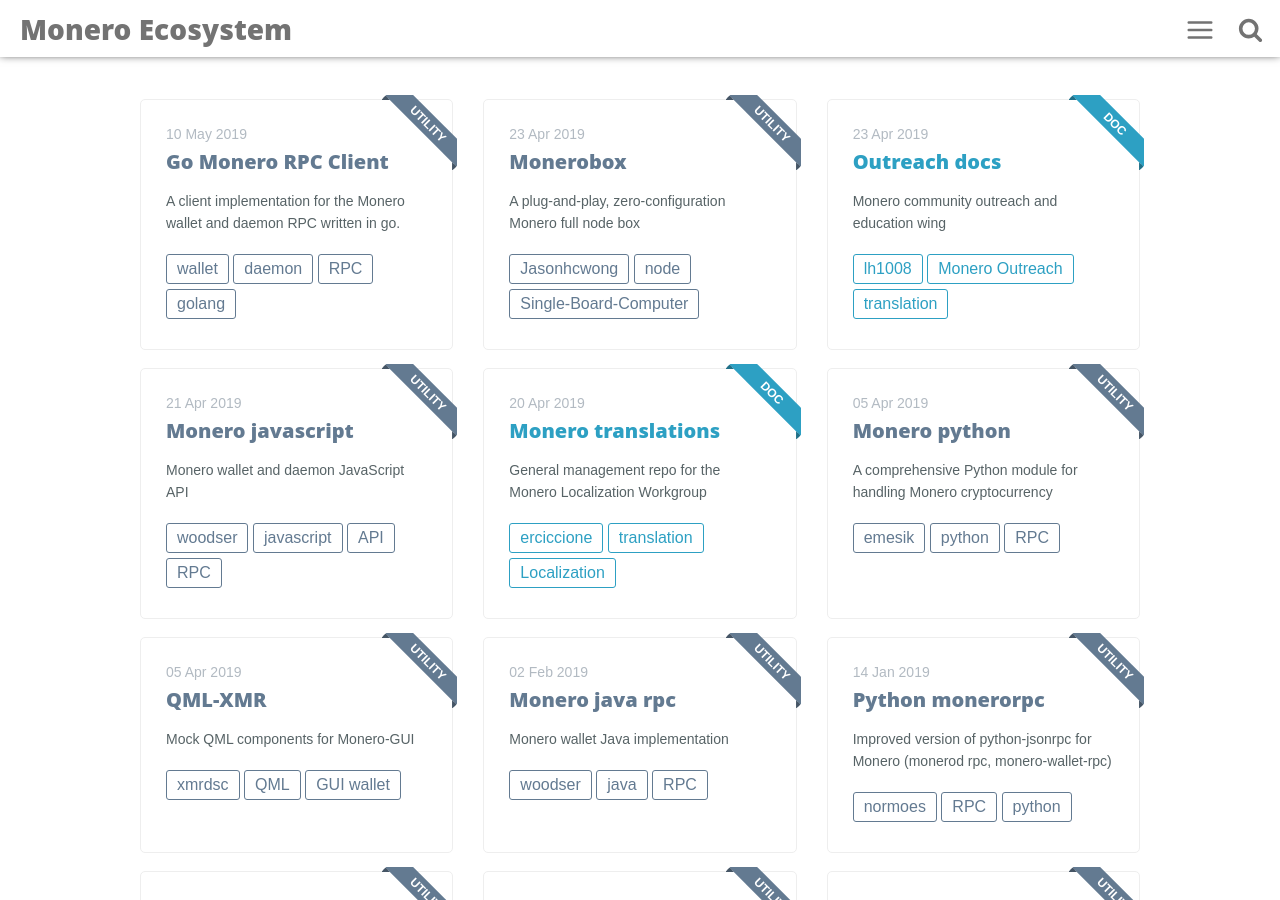
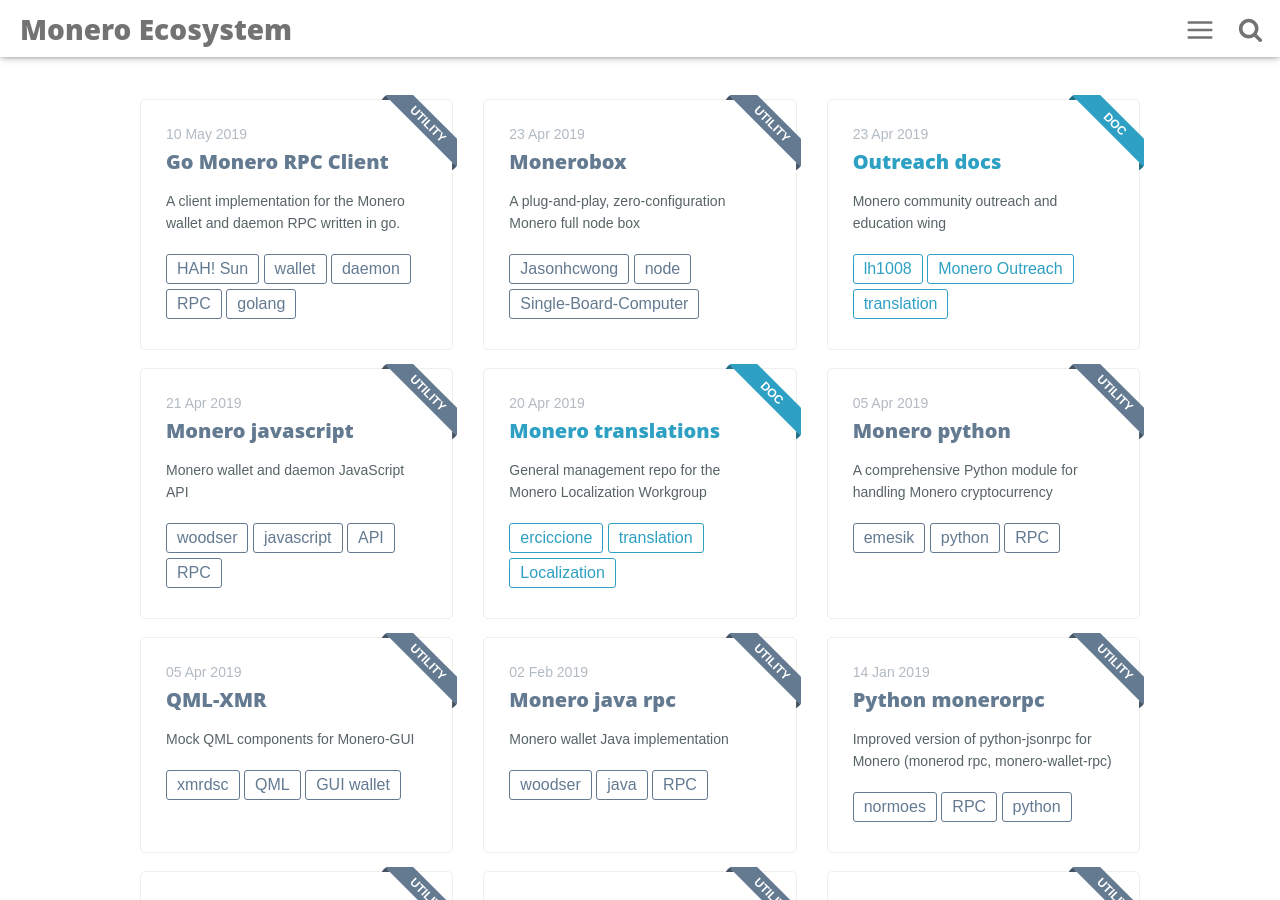
Before and after one commit to monero-ecosystem/monero-ecosystem.github.io, a Jekyll site: the page built from index.html, in a window 1280 px wide and 900 px high, scrolled down 446 px. Built offline with Jekyll 4.4.1, drawn with Linux system fonts in a browser that asks for light colours.

Commit message:
add my name to the tags

```diff
--- a/_posts/2019-05-10-go-monero-rpc-client.md
+++ b/_posts/2019-05-10-go-monero-rpc-client.md
@@ -9,6 +9,7 @@ maintainer: 'omani'
 maintainer_uid: '3346207'
 main-class: 'utility'
 tags:
+- HAH! Sun
 - wallet
 - daemon
 - RPC
```
